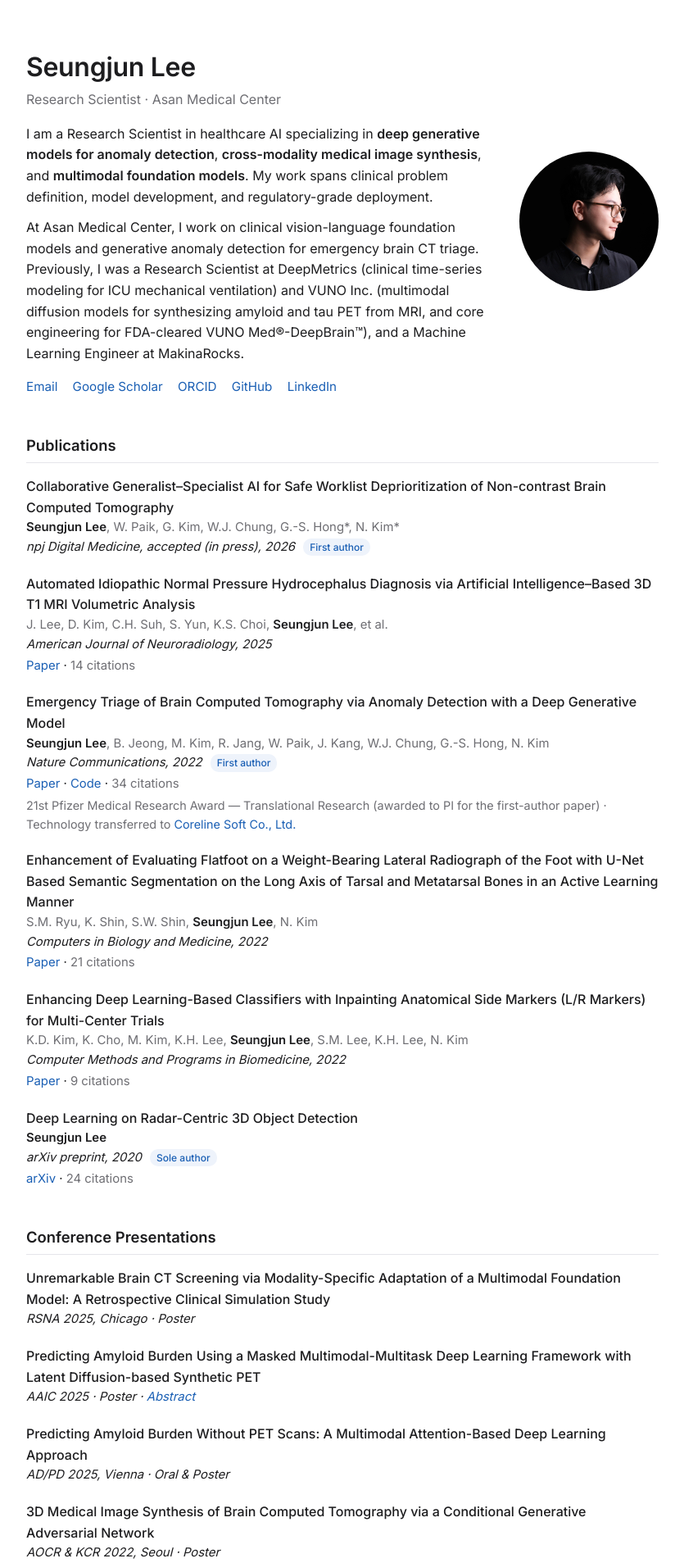
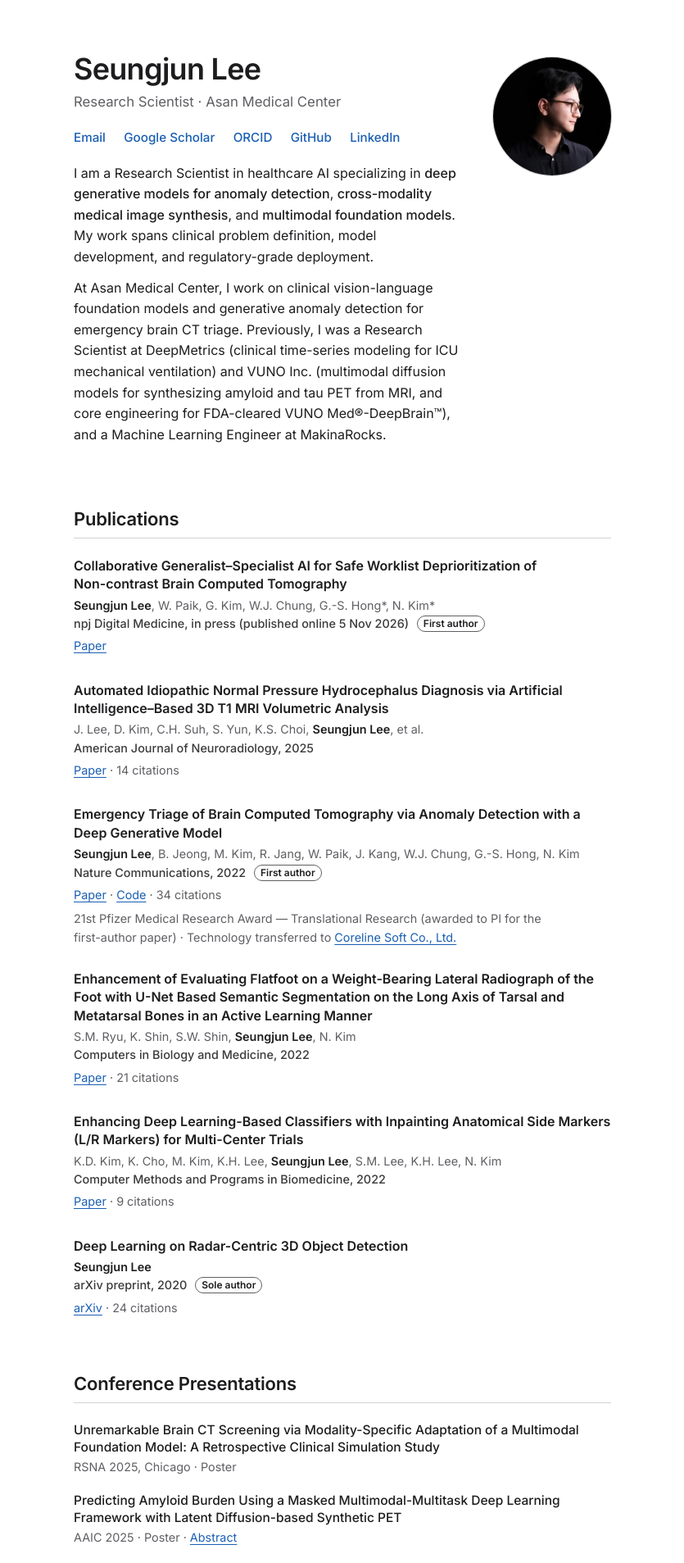
Before and after one commit to seungjunlee96/seungjunlee96.github.io, a Jekyll site: the page built from index.md, in a window 1280 px wide. Shown: the top 1907 px of the page at 82% size, without its empty margins (222-1057 px from the left). Built offline with Jekyll 4.4.1, drawn with Linux system fonts in a browser that asks for light colours; some of the changed text lies outside the part shown.

Commit message:
Update publication facts and improve page readability
- npj Digital Medicine: in press, published online 5 Nov 2026, with link
- AJNR link via DOI; patent KR 10-2687055 B1 (filed 2021, granted 2024)
- Clearer type hierarchy, spacing, dark-mode contrast and mobile header
- Rename stylesheet to site.css so the default Primer theme's
  assets/css/style.css can no longer overwrite it
- Local preview: pin github-pages 232 and use Ruby 3.3 in serve.sh

Co-Authored-By: Claude Opus 5.5 <noreply@anthropic.com>

```diff
--- a/Gemfile
+++ b/Gemfile
@@ -1,5 +1,5 @@
 source "https://rubygems.org"
 
-gem "github-pages", group: :jekyll_plugins
+gem "github-pages", "~> 232", group: :jekyll_plugins
 gem "jekyll-include-cache", group: :jekyll_plugins
 gem 'webrick'
--- a/_layouts/default.html
+++ b/_layouts/default.html
@@ -3,6 +3,8 @@
 <head>
   <meta charset="utf-8">
   <meta name="viewport" content="width=device-width, initial-scale=1">
+  <meta name="theme-color" content="#ffffff" media="(prefers-color-scheme: light)">
+  <meta name="theme-color" content="#111113" media="(prefers-color-scheme: dark)">
   <title>{{ site.title }}</title>
   <meta name="description" content="{{ site.description }}">
   <link rel="canonical" href="{{ site.url }}">
@@ -14,8 +16,8 @@
   <meta name="twitter:card" content="summary">
   <link rel="preconnect" href="https://fonts.googleapis.com">
   <link rel="preconnect" href="https://fonts.gstatic.com" crossorigin>
-  <link href="https://fonts.googleapis.com/css2?family=Inter:wght@400;500;600&display=swap" rel="stylesheet">
-  <link rel="stylesheet" href="{{ '/assets/css/style.css' | relative_url }}">
+  <link href="https://fonts.googleapis.com/css2?family=Inter:ital,wght@0,400;0,500;0,600;1,400&display=swap" rel="stylesheet">
+  <link rel="stylesheet" href="{{ '/assets/css/site.css' | relative_url }}">
   <script type="application/ld+json">
   {
     "@context": "https://schema.org",
--- /dev/null
+++ b/assets/css/site.css
@@ -0,0 +1,101 @@
+:root {
+  color-scheme: light dark;
+  --text: #1d1d1f;
+  --text-2: #3a3a3c;
+  --muted: #5f5f64;
+  --accent: #1a5fb4;
+  --rule: #d2d2d7;
+}
+* { box-sizing: border-box; }
+html { -webkit-text-size-adjust: 100%; }
+body {
+  margin: 0;
+  font-family: "Inter", -apple-system, BlinkMacSystemFont, "Segoe UI", "Apple SD Gothic Neo", "Malgun Gothic", sans-serif;
+  font-size: 100%;
+  line-height: 1.6;
+  color: var(--text);
+  background: #fff;
+}
+.container { max-width: 46rem; margin: 0 auto; padding: 64px clamp(20px, 5vw, 40px) 48px; }
+a { color: var(--accent); text-decoration: none; }
+a:hover { text-decoration: underline; }
+a:focus-visible { outline: 2px solid var(--accent); outline-offset: 2px; border-radius: 2px; }
+b, strong { font-weight: 600; }
+.nw { white-space: nowrap; }
+
+/* Header */
+.header { display: flex; gap: 40px; align-items: flex-start; margin-bottom: 8px; }
+.header .intro { flex: 1; }
+.header img {
+  width: 144px; height: 144px; border-radius: 50%; object-fit: cover; flex-shrink: 0;
+  margin-top: 6px; box-shadow: 0 0 0 1px var(--rule);
+}
+h1 { font-size: 2.25rem; font-weight: 600; line-height: 1.15; letter-spacing: -0.02em; margin: 0 0 6px; }
+.role { color: var(--muted); font-size: 1.05rem; margin: 0 0 18px; }
+.intro p { max-width: 62ch; }
+.intro p b { font-weight: 500; }
+.links { margin: 0 0 18px; font-size: 0.95rem; }
+.links a { margin-right: 18px; font-weight: 500; }
+
+/* Sections */
+h2 {
+  font-size: 1.375rem; font-weight: 600; line-height: 1.3; letter-spacing: -0.01em;
+  margin: 64px 0 22px; padding-bottom: 8px; border-bottom: 1px solid var(--rule);
+}
+p { margin: 0 0 12px; }
+
+/* Publications */
+.pub { margin-bottom: 28px; }
+.pub .title { font-weight: 600; line-height: 1.4; text-wrap: pretty; }
+.pub .authors, .pub .venue, .pub .meta, .pub .note { font-size: 0.9rem; line-height: 1.55; }
+.pub .authors { color: var(--muted); margin-top: 4px; }
+.pub .authors b { color: var(--text); font-weight: 600; white-space: nowrap; }
+.pub .venue { color: var(--text-2); font-weight: 500; }
+.pub .meta { color: var(--muted); margin-top: 2px; }
+.pub .note { color: var(--muted); margin-top: 4px; text-wrap: pretty; }
+.note a, .org a, li a, .venue a, .meta a { text-decoration: underline; text-decoration-thickness: 1px; text-underline-offset: 0.2em; }
+.pub .meta a { display: inline-block; padding: 3px 0; }
+.badge {
+  display: inline-block; font-size: 0.75rem; font-weight: 600; line-height: 1.5; padding: 0 7px;
+  border-radius: 10px; border: 1px solid var(--muted); color: var(--text); background: none;
+  margin-left: 6px; white-space: nowrap; vertical-align: 1px;
+}
+.citation-count { color: var(--muted); }
+
+/* Conference presentations: one step quieter than papers */
+.pub.talk { margin-bottom: 18px; }
+.pub.talk .title { font-weight: 500; font-size: 0.97rem; }
+.pub.talk .venue { color: var(--muted); font-weight: 400; margin-top: 2px; }
+
+/* Compact entries (experience, education, talks) */
+.entry { display: flex; justify-content: space-between; gap: 16px; margin-bottom: 18px; }
+.entry .what { flex: 1; }
+.entry .what > b { display: block; font-weight: 600; line-height: 1.4; margin-bottom: 2px; }
+.entry .org, .entry .when { font-size: 0.9rem; line-height: 1.55; }
+.entry .org { color: var(--muted); text-wrap: pretty; }
+.entry .org .inst { color: var(--text-2); font-weight: 500; }
+.entry .when { color: var(--muted); white-space: nowrap; font-variant-numeric: tabular-nums; padding-top: 2px; }
+ul.plain { padding-left: 18px; margin: 0; }
+ul.plain li { font-size: 0.9375rem; line-height: 1.55; margin-bottom: 8px; text-wrap: pretty; }
+ul.plain li b { font-weight: 500; }
+
+footer { margin-top: 64px; font-size: 0.85rem; color: var(--muted); text-align: center; }
+
+@media (max-width: 640px) {
+  .container { padding-top: 36px; }
+  .header { display: grid; grid-template-columns: 1fr 64px; gap: 0 16px; align-items: start; }
+  .header .intro { display: contents; }
+  .header h1 { grid-area: 1 / 1; align-self: center; font-size: 1.875rem; margin: 0; }
+  .header .intro > :not(h1) { grid-column: 1 / -1; }
+  .header .role { margin: 8px 0 16px; }
+  .header img { grid-area: 1 / 2; width: 64px; height: 64px; margin-top: 0; }
+  .links { display: flex; flex-wrap: wrap; column-gap: 14px; margin: 0 0 16px; font-size: 0.9rem; }
+  .links a { padding: 6px 0; margin: 0; }
+  h2 { margin-top: 48px; }
+  .entry { flex-direction: column; gap: 0; }
+  .entry .when { order: -1; font-size: 0.8125rem; padding-top: 0; }
+}
+@media (prefers-color-scheme: dark) {
+  :root { --text: #e8e8ed; --text-2: #c7c7cc; --muted: #98989e; --accent: #8ab8ff; --rule: #3a3a3e; }
+  body { background: #111113; }
+}
--- a/assets/css/style.css
+++ /dev/null
@@ -1,72 +0,0 @@
-:root {
-  --text: #1d1d1f;
-  --muted: #6e6e73;
-  --accent: #1a5fb4;
-  --rule: #e5e5ea;
-}
-* { box-sizing: border-box; }
-html { -webkit-text-size-adjust: 100%; }
-body {
-  margin: 0;
-  font-family: "Inter", -apple-system, BlinkMacSystemFont, "Segoe UI", sans-serif;
-  font-size: 16px;
-  line-height: 1.6;
-  color: var(--text);
-  background: #fff;
-}
-.container { max-width: 820px; margin: 0 auto; padding: 56px 24px 40px; }
-a { color: var(--accent); text-decoration: none; }
-a:hover { text-decoration: underline; }
-
-/* Header */
-.header { display: flex; gap: 40px; align-items: center; margin-bottom: 40px; }
-.header .intro { flex: 1; }
-.header img { width: 170px; height: 170px; border-radius: 50%; object-fit: cover; flex-shrink: 0; }
-h1 { font-size: 2rem; font-weight: 600; margin: 0 0 2px; letter-spacing: -0.01em; }
-.role { color: var(--muted); margin: 0 0 16px; }
-.links { margin-top: 16px; font-size: 0.95rem; }
-.links a { margin-right: 14px; }
-
-/* Sections */
-h2 {
-  font-size: 1.15rem; font-weight: 600; margin: 44px 0 16px;
-  padding-bottom: 6px; border-bottom: 1px solid var(--rule);
-}
-p { margin: 0 0 12px; }
-
-/* Publications */
-.pub { margin-bottom: 20px; }
-.pub .title { font-weight: 500; }
-.pub .authors, .pub .venue, .pub .meta { font-size: 0.93rem; }
-.pub .authors { color: var(--muted); }
-.pub .authors b { color: var(--text); font-weight: 600; }
-.pub .venue { font-style: italic; }
-.pub .meta { margin-top: 2px; }
-.pub .note { font-size: 0.9rem; color: var(--muted); margin-top: 2px; }
-.badge {
-  display: inline-block; font-size: 0.75rem; font-weight: 500; padding: 1px 8px;
-  border-radius: 10px; background: #eef3fb; color: var(--accent); margin-left: 6px; font-style: normal;
-}
-.citation-count { color: var(--muted); }
-
-/* Compact entries (experience, education, talks) */
-.entry { display: flex; justify-content: space-between; gap: 16px; margin-bottom: 14px; }
-.entry .what { flex: 1; }
-.entry .org { color: var(--muted); font-size: 0.93rem; }
-.entry .when { color: var(--muted); font-size: 0.93rem; white-space: nowrap; font-variant-numeric: tabular-nums; }
-ul.plain { padding-left: 18px; margin: 0; }
-ul.plain li { margin-bottom: 4px; }
-
-footer { margin-top: 56px; font-size: 0.85rem; color: var(--muted); text-align: center; }
-
-@media (max-width: 640px) {
-  .container { padding-top: 32px; }
-  .header { flex-direction: column-reverse; align-items: flex-start; gap: 20px; }
-  .header img { width: 120px; height: 120px; }
-  .entry { flex-direction: column; gap: 0; }
-}
-@media (prefers-color-scheme: dark) {
-  :root { --text: #f5f5f7; --muted: #a1a1a6; --accent: #6ea8fe; --rule: #333336; }
-  body { background: #111113; }
-  .badge { background: #1c2a40; }
-}
--- a/index.md
+++ b/index.md
@@ -7,8 +7,6 @@ title: ""
 <div class="intro">
 <h1>Seungjun Lee</h1>
 <p class="role">Research Scientist · Asan Medical Center</p>
-<p>I am a Research Scientist in healthcare AI specializing in <b>deep generative models for anomaly detection</b>, <b>cross-modality medical image synthesis</b>, and <b>multimodal foundation models</b>. My work spans clinical problem definition, model development, and regulatory-grade deployment.</p>
-<p>At Asan Medical Center, I work on clinical vision-language foundation models and generative anomaly detection for emergency brain CT triage. Previously, I was a Research Scientist at DeepMetrics (clinical time-series modeling for ICU mechanical ventilation) and VUNO Inc. (multimodal diffusion models for synthesizing amyloid and tau PET from MRI, and core engineering for FDA-cleared <span style="white-space:nowrap">VUNO Med®-DeepBrain™</span>), and a Machine Learning Engineer at MakinaRocks.</p>
 <div class="links">
 <a href="mailto:lsjj096@gmail.com">Email</a>
 <a href="https://scholar.google.com/citations?user=VfYHEWgAAAAJ&hl=en" target="_blank" rel="noopener">Google Scholar</a>
@@ -16,6 +14,8 @@ title: ""
 <a href="https://github.com/seungjunlee96" target="_blank" rel="noopener">GitHub</a>
 <a href="https://www.linkedin.com/in/seungjun-lee-3293a1185/" target="_blank" rel="noopener">LinkedIn</a>
 </div>
+<p>I am a Research Scientist in healthcare AI specializing in <b>deep generative models for anomaly detection</b>, <b>cross-modality medical image synthesis</b>, and <b>multimodal foundation models</b>. My work spans clinical problem definition, model development, and regulatory-grade deployment.</p>
+<p>At Asan Medical Center, I work on clinical vision-language foundation models and generative anomaly detection for emergency brain CT triage. Previously, I was a Research Scientist at DeepMetrics (clinical time-series modeling for ICU mechanical ventilation) and VUNO Inc. (multimodal diffusion models for synthesizing amyloid and tau PET from MRI, and core engineering for FDA-cleared <span style="white-space:nowrap">VUNO Med®-DeepBrain™</span>), and a Machine Learning Engineer at MakinaRocks.</p>
 </div>
 <img src="{{ '/assets/images/about/profile.jpg' | relative_url }}" alt="Seungjun Lee">
 </header>
@@ -23,36 +23,37 @@ title: ""
 <h2>Publications</h2>
 
 <div class="pub">
-<div class="title">Collaborative Generalist–Specialist AI for Safe Worklist Deprioritization of Non-contrast Brain Computed Tomography</div>
-<div class="authors"><b>Seungjun Lee</b>, W. Paik, G. Kim, W.J. Chung, G.-S. Hong*, N. Kim*</div>
-<div class="venue">npj Digital Medicine, accepted (in press), 2026 <span class="badge">First author</span></div>
+<div class="title">Collaborative Generalist–Specialist AI for Safe Worklist Deprioritization of <span class="nw">Non-contrast</span> Brain Computed Tomography</div>
+<div class="authors"><b>Seungjun Lee</b>, W.&nbsp;Paik, G.&nbsp;Kim, W.J.&nbsp;Chung, <span class="nw">G.-S.&nbsp;Hong</span>*, <span class="nw">N.&nbsp;Kim*</span></div>
+<div class="venue">npj Digital Medicine, in press (published online 5 Nov 2026) <span class="badge">First author</span></div>
+<div class="meta"><a href="https://www.nature.com/articles/s41746-026-03447-y">Paper</a></div>
 </div>
 
 <div class="pub">
 <div class="title">Automated Idiopathic Normal Pressure Hydrocephalus Diagnosis via Artificial Intelligence–Based 3D T1 MRI Volumetric Analysis</div>
-<div class="authors">J. Lee, D. Kim, C.H. Suh, S. Yun, K.S. Choi, <b>Seungjun Lee</b>, et al.</div>
+<div class="authors">J.&nbsp;Lee, D.&nbsp;Kim, C.H.&nbsp;Suh, S.&nbsp;Yun, K.S.&nbsp;Choi, <b>Seungjun Lee</b>, et al.</div>
 <div class="venue">American Journal of Neuroradiology, 2025</div>
-<div class="meta"><a href="https://www.ajnr.org/content/early/2025/01/02/ajnr.A8489">Paper</a> · <span class="citation-count">14 citations</span></div>
+<div class="meta"><a href="https://doi.org/10.3174/ajnr.A8489">Paper</a> · <span class="citation-count">14 citations</span></div>
 </div>
 
 <div class="pub">
 <div class="title">Emergency Triage of Brain Computed Tomography via Anomaly Detection with a Deep Generative Model</div>
-<div class="authors"><b>Seungjun Lee</b>, B. Jeong, M. Kim, R. Jang, W. Paik, J. Kang, W.J. Chung, G.-S. Hong, N. Kim</div>
+<div class="authors"><b>Seungjun Lee</b>, B.&nbsp;Jeong, M.&nbsp;Kim, R.&nbsp;Jang, W.&nbsp;Paik, J.&nbsp;Kang, W.J.&nbsp;Chung, <span class="nw">G.-S.&nbsp;Hong</span>, <span class="nw">N.&nbsp;Kim</span></div>
 <div class="venue">Nature Communications, 2022 <span class="badge">First author</span></div>
 <div class="meta"><a href="https://www.nature.com/articles/s41467-022-31808-0">Paper</a> · <a href="https://github.com/seungjunlee96/emergency-triage-of-brain-computed-tomography-via-anomaly-detection-with-a-deep-generative-model">Code</a> · <span class="citation-count">34 citations</span></div>
-<div class="note">21st Pfizer Medical Research Award — Translational Research (awarded to PI for the first-author paper) · Technology transferred to <a href="https://www.corelinesoft.com/en/">Coreline Soft Co., Ltd.</a></div>
+<div class="note">21st Pfizer Medical Research Award — Translational Research (awarded to PI for the <span class="nw">first-author paper)</span> · Technology transferred to <a href="https://www.corelinesoft.com/en/">Coreline Soft Co., Ltd.</a></div>
 </div>
 
 <div class="pub">
 <div class="title">Enhancement of Evaluating Flatfoot on a Weight-Bearing Lateral Radiograph of the Foot with U-Net Based Semantic Segmentation on the Long Axis of Tarsal and Metatarsal Bones in an Active Learning Manner</div>
-<div class="authors">S.M. Ryu, K. Shin, S.W. Shin, <b>Seungjun Lee</b>, N. Kim</div>
+<div class="authors">S.M.&nbsp;Ryu, K.&nbsp;Shin, S.W.&nbsp;Shin, <b>Seungjun Lee</b>, <span class="nw">N.&nbsp;Kim</span></div>
 <div class="venue">Computers in Biology and Medicine, 2022</div>
 <div class="meta"><a href="https://www.sciencedirect.com/science/article/abs/pii/S0010482522001925">Paper</a> · <span class="citation-count">21 citations</span></div>
 </div>
 
 <div class="pub">
 <div class="title">Enhancing Deep Learning-Based Classifiers with Inpainting Anatomical Side Markers (L/R Markers) for Multi-Center Trials</div>
-<div class="authors">K.D. Kim, K. Cho, M. Kim, K.H. Lee, <b>Seungjun Lee</b>, S.M. Lee, K.H. Lee, N. Kim</div>
+<div class="authors">K.D.&nbsp;Kim, K.&nbsp;Cho, M.&nbsp;Kim, K.H.&nbsp;Lee, <b>Seungjun Lee</b>, S.M.&nbsp;Lee, K.H.&nbsp;Lee, <span class="nw">N.&nbsp;Kim</span></div>
 <div class="venue">Computer Methods and Programs in Biomedicine, 2022</div>
 <div class="meta"><a href="https://www.sciencedirect.com/science/article/pii/S0169260722000906">Paper</a> · <span class="citation-count">9 citations</span></div>
 </div>
@@ -66,52 +67,52 @@ title: ""
 
 <h2>Conference Presentations</h2>
 
-<div class="pub">
+<div class="pub talk">
 <div class="title">Unremarkable Brain CT Screening via Modality-Specific Adaptation of a Multimodal Foundation Model: A Retrospective Clinical Simulation Study</div>
 <div class="venue">RSNA 2025, Chicago · Poster</div>
 </div>
 
-<div class="pub">
+<div class="pub talk">
 <div class="title">Predicting Amyloid Burden Using a Masked Multimodal-Multitask Deep Learning Framework with Latent Diffusion-based Synthetic PET</div>
 <div class="venue">AAIC 2025 · Poster · <a href="https://alz.confex.com/alz/2025/meetingapp.cgi/Paper/110185">Abstract</a></div>
 </div>
 
-<div class="pub">
+<div class="pub talk">
 <div class="title">Predicting Amyloid Burden Without PET Scans: A Multimodal Attention-Based Deep Learning Approach</div>
 <div class="venue">AD/PD 2025, Vienna · Oral &amp; Poster</div>
 </div>
 
-<div class="pub">
+<div class="pub talk">
 <div class="title">3D Medical Image Synthesis of Brain Computed Tomography via a Conditional Generative Adversarial Network</div>
 <div class="venue">AOCR &amp; KCR 2022, Seoul · Poster</div>
 </div>
 
-<div class="pub">
+<div class="pub talk">
 <div class="title">Interpretable Identification of Various Diseases in Emergency Brain CTs Using Anomaly Detection with a Deep Neural Network Trained Only with Normal Brain CTs</div>
-<div class="venue">RSNA 2021, Chicago · Oral · <a href="https://www.auntminnie.com/clinical-news/ct/article/15629598/deep-learning-algorithm-triages-emergency-head-cts">AuntMinnie feature</a> &nbsp;|&nbsp; KSR 2021, Seoul · Oral</div>
+<div class="venue">RSNA 2021, Chicago · Oral · <a href="https://www.auntminnie.com/clinical-news/ct/article/15629598/deep-learning-algorithm-triages-emergency-head-cts">AuntMinnie feature</a>&nbsp;| KSR 2021, Seoul · Oral</div>
 </div>
 
-<div class="pub">
+<div class="pub talk">
 <div class="title">Unsupervised Anomaly Detection on Brain CT with a Style-Based Generative Adversarial Network</div>
 <div class="venue">KoSAIM 2020, Seoul · Oral · Best Presentation Award</div>
 </div>
 
 <h2>Experience</h2>
 
-<div class="entry"><div class="what"><b>Research Scientist</b><div class="org">Asan Medical Center · Multimodal foundation models (BrainCT-CLIP) &amp; clinical imaging AI</div></div><div class="when">Oct 2026 – Present</div></div>
-<div class="entry"><div class="what"><b>Research Scientist, Healthcare AI</b><div class="org">DeepMetrics · Clinical time-series &amp; time-to-event modeling for ICU mechanical ventilation</div></div><div class="when">Feb 2026 – Sep 2026</div></div>
-<div class="entry"><div class="what"><b>Research Scientist, BRAIN Team</b><div class="org">VUNO Inc. · Multimodal diffusion for MRI-to-PET synthesis; production core of FDA-cleared VUNO Med®-DeepBrain™</div></div><div class="when">Mar 2024 – Feb 2026</div></div>
-<div class="entry"><div class="what"><b>Machine Learning Engineer</b><div class="org">MakinaRocks · High-frequency sensor time-series forecasting &amp; real-time inference optimization (Expert Research Personnel)</div></div><div class="when">Jun 2022 – Feb 2024</div></div>
-<div class="entry"><div class="what"><b>Medical AI Researcher</b><div class="org">Asan Medical Center (MI2RL) · Generative anomaly detection for emergency brain CT triage &amp; 3D latent diffusion</div></div><div class="when">Mar 2020 – Jun 2022</div></div>
+<div class="entry"><div class="what"><b>Research Scientist</b><div class="org"><span class="inst">Asan Medical Center</span> · Multimodal foundation models (BrainCT-CLIP) &amp; clinical imaging AI</div></div><div class="when">Oct 2026 – Present</div></div>
+<div class="entry"><div class="what"><b>Research Scientist, Healthcare AI</b><div class="org"><span class="inst">DeepMetrics</span> · Clinical time-series &amp; time-to-event modeling for ICU mechanical ventilation</div></div><div class="when">Feb 2026 – Sep 2026</div></div>
+<div class="entry"><div class="what"><b>Research Scientist, BRAIN Team</b><div class="org"><span class="inst">VUNO Inc.</span> · Multimodal diffusion for MRI-to-PET synthesis; production core of FDA-cleared <span class="nw">VUNO Med®-DeepBrain™</span></div></div><div class="when">Mar 2024 – Feb 2026</div></div>
+<div class="entry"><div class="what"><b>Machine Learning Engineer</b><div class="org"><span class="inst">MakinaRocks</span> · High-frequency sensor time-series forecasting &amp; real-time inference optimization (Expert Research Personnel)</div></div><div class="when">Jun 2022 – Feb 2024</div></div>
+<div class="entry"><div class="what"><b>Medical AI Researcher</b><div class="org"><span class="inst">Asan Medical Center (MI2RL)</span> · Generative anomaly detection for emergency brain CT triage &amp; 3D latent diffusion</div></div><div class="when">Mar 2020 – Jun 2022</div></div>
 
 <h2>Education</h2>
 
-<div class="entry"><div class="what"><b>M.S. in Biomedical Engineering</b><div class="org">University of Ulsan College of Medicine, Asan Medical Center · Advisor: Prof. Namkug Kim</div></div><div class="when">2020 – 2022</div></div>
-<div class="entry"><div class="what"><b>B.S. in Naval Architecture and Ocean Engineering</b><div class="org">Seoul National University · Minor in Mechanical Engineering</div></div><div class="when">2015 – 2020</div></div>
+<div class="entry"><div class="what"><b>M.S. in Biomedical Engineering</b><div class="org"><span class="inst">University of Ulsan College of Medicine, Asan Medical Center</span> · Advisor: <span class="nw">Prof. Namkug Kim</span></div></div><div class="when">2020 – 2022</div></div>
+<div class="entry"><div class="what"><b>B.S. in Naval Architecture and Ocean Engineering</b><div class="org"><span class="inst">Seoul National University</span> · Minor in Mechanical Engineering</div></div><div class="when">2015 – 2020</div></div>
 
 <h2>Invited Talks &amp; Outreach</h2>
 
-<div class="entry"><div class="what"><b>Featured Scientist (한국을 빛내는 사람들), BRIC</b><div class="org">Emergency Triage of Brain CT via Anomaly Detection with a Deep Generative Model · <a href="https://www.ibric.org/bric/webinar/academic-all.do?mode=view&id=461">Webinar</a> · <a href="https://www.youtube.com/watch?v=tg1iwNfa_pw">Video</a> · <a href="https://www.ibric.org/bric/hanbitsa/han-interview.do?mode=view&id=78947&authorId=38395">Interview</a></div></div><div class="when">2022</div></div>
+<div class="entry"><div class="what"><b>Featured Scientist (한국을 빛내는 사람들), BRIC</b><div class="org">Emergency Triage of Brain CT via Anomaly Detection with a Deep Generative Model <span class="nw">· <a href="https://www.ibric.org/bric/webinar/academic-all.do?mode=view&id=461">Webinar</a></span> · <a href="https://www.youtube.com/watch?v=tg1iwNfa_pw">Video</a> · <a href="https://www.ibric.org/bric/hanbitsa/han-interview.do?mode=view&id=78947&authorId=38395">Interview</a></div></div><div class="when">2022</div></div>
 
 <h2>Honors, Patents &amp; Service</h2>
 
```
Also changed, not shown: other parts of index.md (+1 -1 lines), 1 other file.
